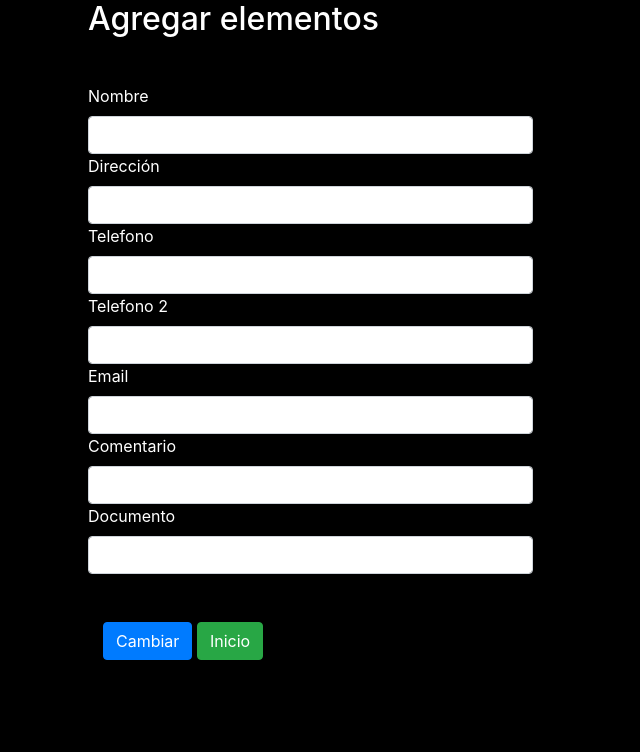
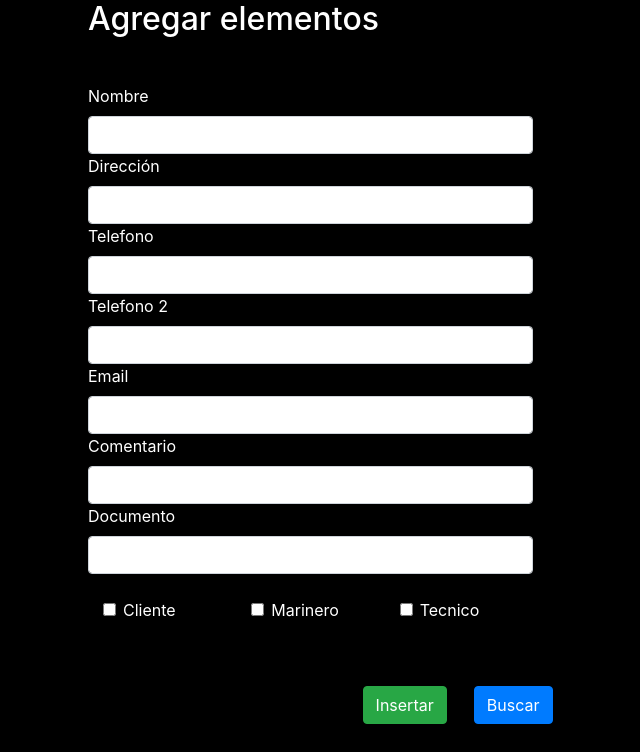
Before and after one commit to dumbocan/hoja_de_trabajo_varadero, a PHP site: page /editar_datos.php in a window 1280 px wide. Shown: the part 48-800 px from the top of the page, without its empty margins (282-922 px from the left). Run offline with PHP 8.4, Linux system fonts and the light colour scheme; data that the repository does not hold is empty.

Commit message:
logica recoger check de base de datos y check en actualizar

```diff
--- a/editar_datos.php
+++ b/editar_datos.php
@@ -46,9 +46,37 @@ $comentario=$_POST['comentario'];
                 <input type="text" value="<?php echo $comentario; ?>" class="form-control" name="comentario" id="comentario">
               <label>Documento</label>
                 <input type="text" value="<?php echo $documento; ?>" class="form-control" name="documento" id="documento">
-              <div class="container mt-5">
-                <button type="submit" class="btn btn-primary" name="insertar_btn">Cambiar</button>
-                <a href="inicio3.php" class="btn btn-success" name="buscar_btn">Inicio</a>
+               <div class="container mt-4">
+              <div class="form-group row">
+                <div class="col-md-4">
+                  <div class="form-group form-check">
+                    <input type="checkbox" class="form-check-input" id="cliente" name="cliente" value="1">
+                    <label class="form-check-label" for="cliente-check">Cliente</label>
+                  </div>
+                </div>
+                <div class="col-md-4">
+                  <div class="form-group form-check">
+                    <input type="checkbox" class="form-check-input" id="marinero" name="marinero" value="1">
+                    <label class="form-check-label" for="marinero-check">Marinero</label>
+                  </div>
+                </div>
+                <div class="col-md-4">
+                  <div class="form-group form-check">
+                    <input type="checkbox" class="form-check-input" id="tecnico"  name="tecnico" value="1">
+                    <label class="form-check-label" for="tecnico-check">Tecnico</label>
+                  </div>
+                </div>
+              </div>
+            </div>
+            <div class="container mt-5">
+              <div class="form-group">
+                <div class="row">
+                  <div class="col-md-7">  </div>
+                    <div class="col-md-3">
+                      <button type="submit" class="btn btn-success" name="insertar_btn">Insertar</button>
+                    </div>
+                    <div class="col-md-2">
+                      <a href="inicio3.php" class="btn btn-primary" name="buscar_btn">Buscar</a>
               </div>
             </div>
           </form>
```
Also changed, not shown: confirmar_edicion.php (+70 -3 lines), confirmar_ingreso.php (+30 -26 lines), prueva.php (+7 -24 lines), resultados_busqueda.php (+31 -1 lines).
